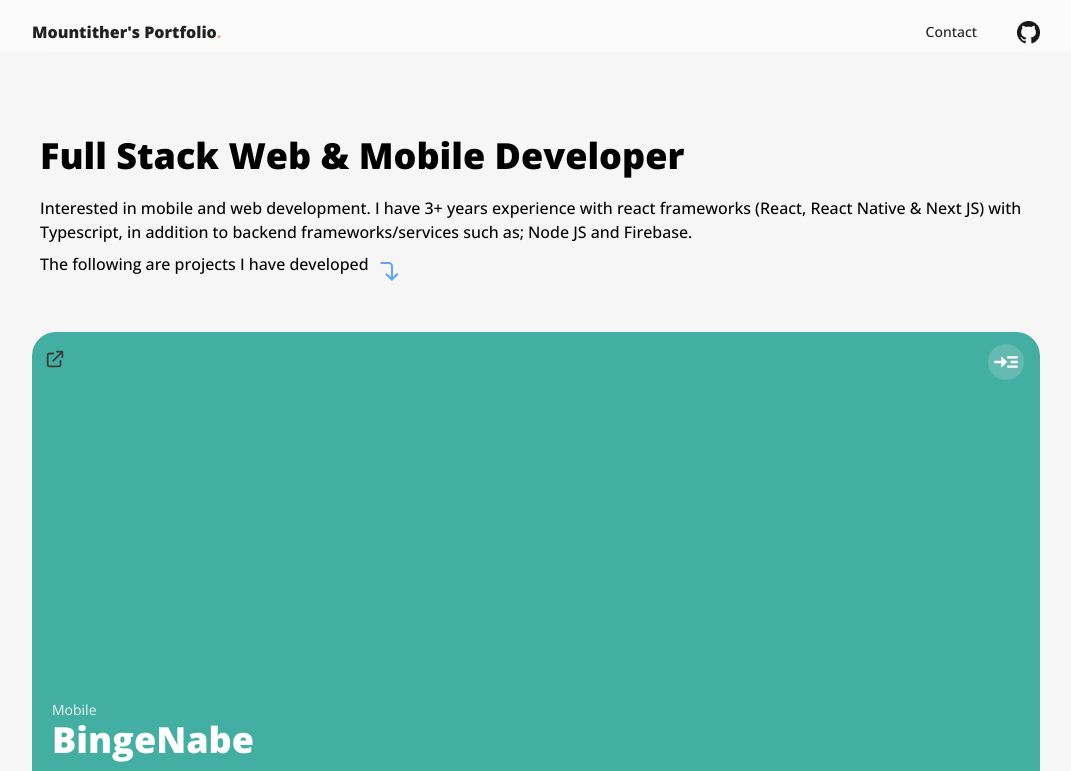
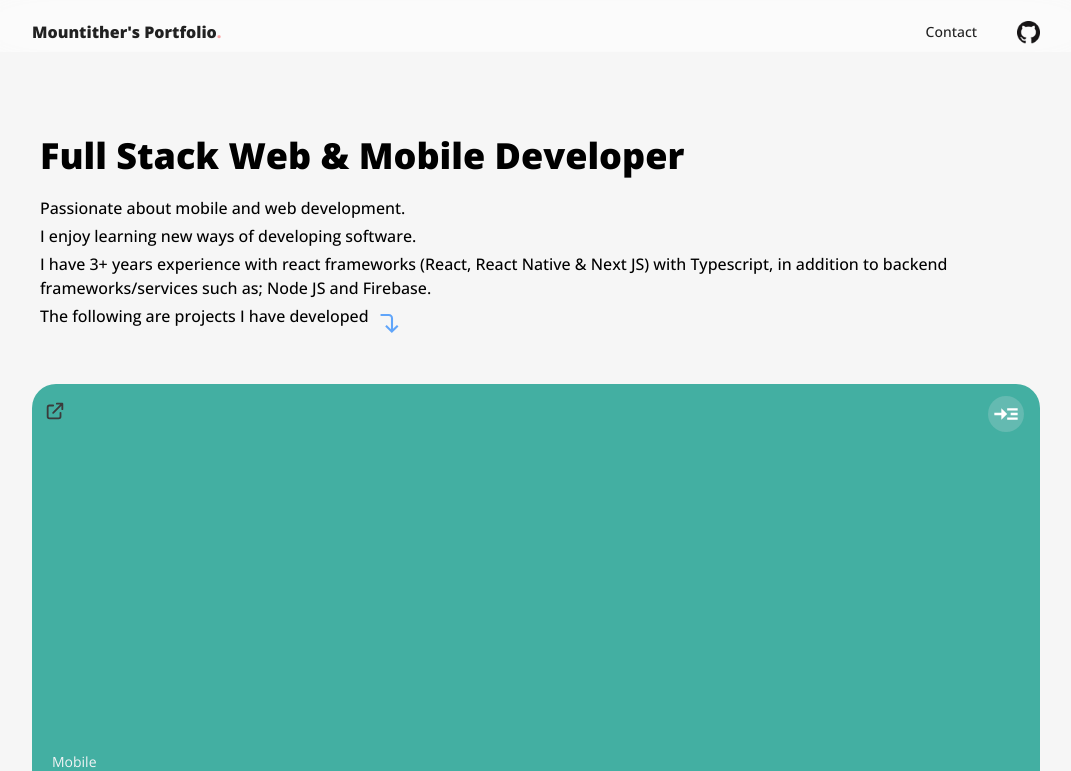
Before and after one commit to mountither/my-portfolio, a React (Vite) app: page / in a window 1280 px wide. Shown: the top 771 px of the page, without its empty margins (104-1175 px from the left). Built offline with nearby package versions, Linux system fonts and the light colour scheme.

Commit message:
desc upd

```diff
--- a/src/App.tsx
+++ b/src/App.tsx
@@ -17,11 +17,12 @@ function App() {
             </span>
           </h1>
           <p className="text-sm sm:text-base font-medium mt-5">
-            Interested in mobile and web development. I have 3+ years experience
-            with react frameworks (React, React Native & Next JS) with
+            Passionate about mobile and web development.
+            <p className="my-1">I enjoy learning new ways of developing software.</p>
+            I have 3+ years experience with react frameworks (React, React Native & Next JS) with
             Typescript, in addition to backend frameworks/services such as; Node JS and
             Firebase.
-            <div className="flex flex-row items-end flex-wrap mt-2">
+            <div className="flex flex-row items-end flex-wrap mt-1">
               <p className="pb-2">
                 The following are projects I have developed
               </p>
--- a/src/common/fixtures/ProjectData.ts
+++ b/src/common/fixtures/ProjectData.ts
@@ -205,7 +205,7 @@ export const projectData: ProjectData[] = [
   {
     title: "VoIP calling app",
     desc: "A proof of concept project that implements WebRTC that allows users to request one-on-one voice calls.",
-    link: "https://github.com/mountither/social-call-app-demo",
+    link: "https://github.com/mountither/voip-app",
     bgColour: "bg-[#34B7F1]",
     category: "Mobile",
     cardSize: "md",
@@ -217,7 +217,7 @@ export const projectData: ProjectData[] = [
           links: [
             {
               type: "source-code",
-              url: "https://github.com/mountither/social-call-app-demo",
+              url: "https://github.com/mountither/voip-app",
             },
           ],
         },
```
